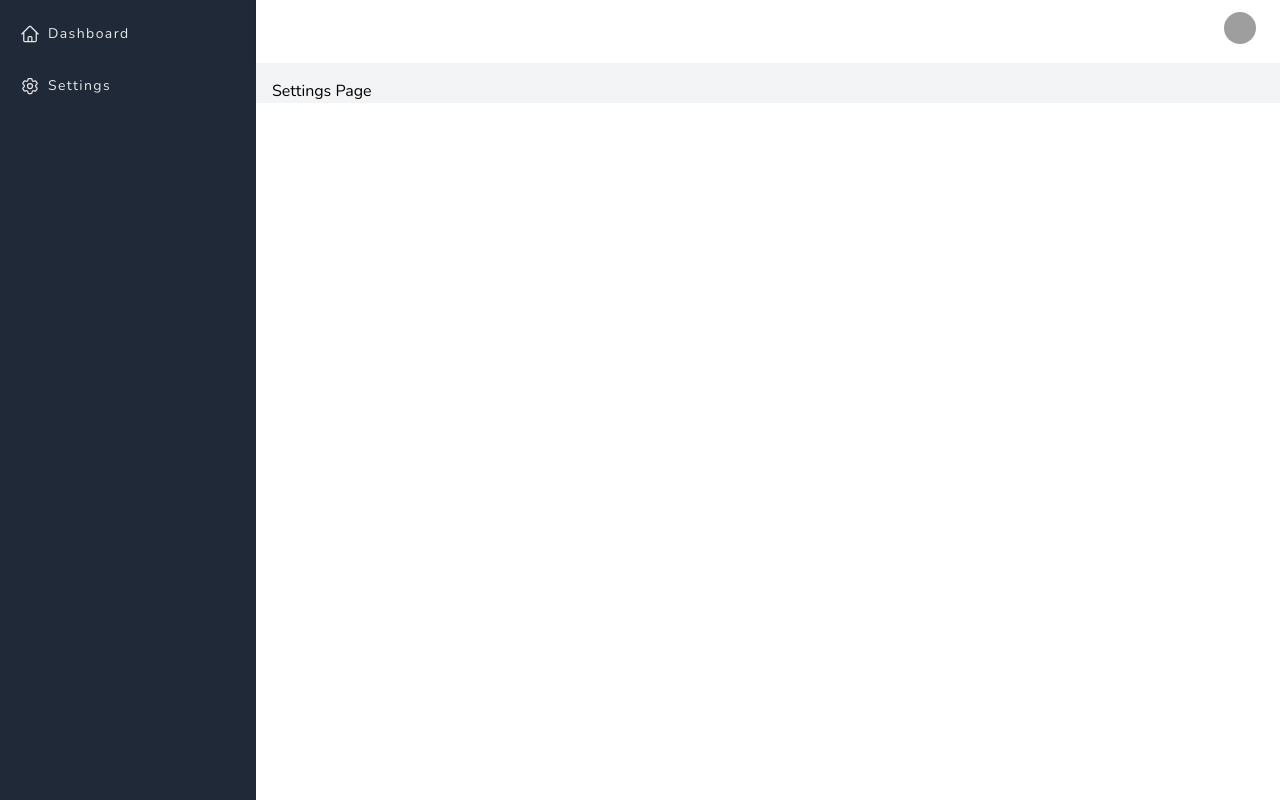
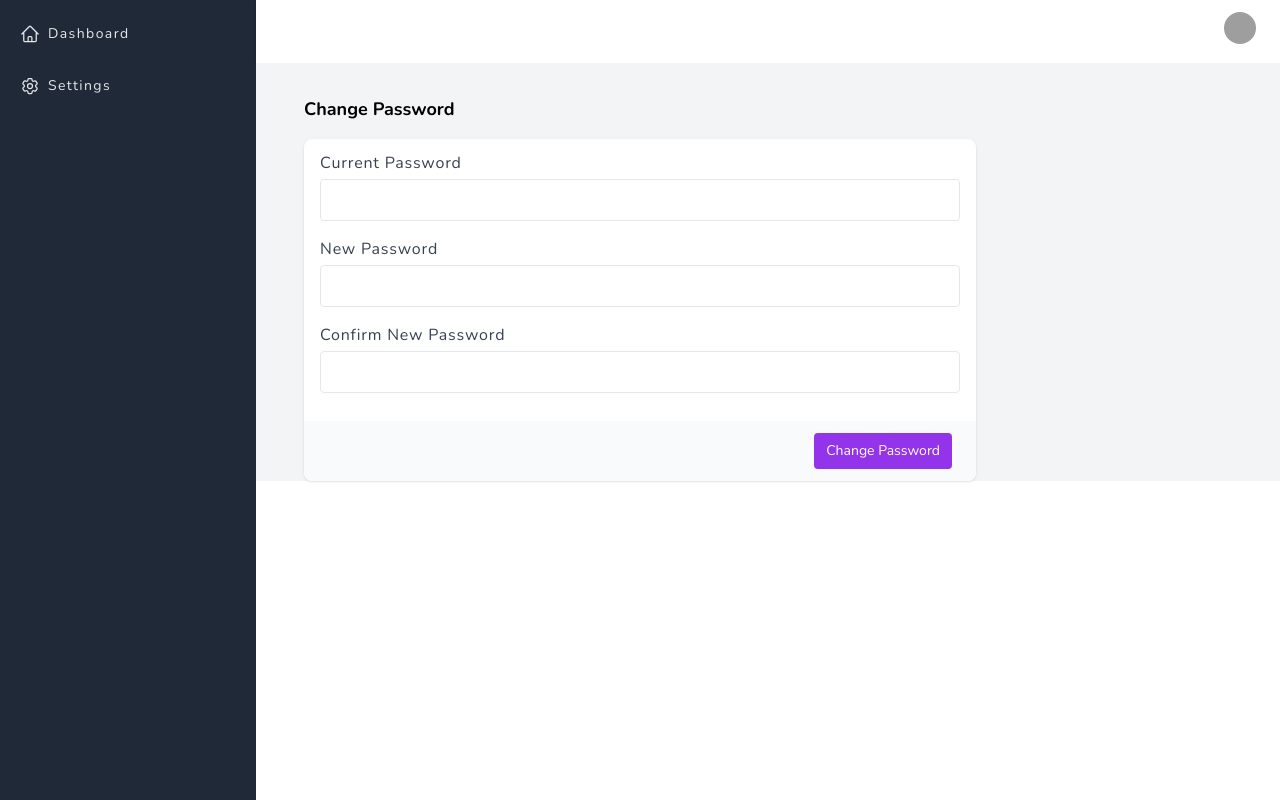
Before and after one commit to chetannn/next-starter-kit, a Next.js app: page /settings in a window 1280 px wide. Built offline with nearby package versions, Linux system fonts and the light colour scheme; grey boxes are pictures that could not be loaded.

Commit message:
ui: settings page

```diff
--- a/pages/settings.tsx
+++ b/pages/settings.tsx
@@ -1,9 +1,37 @@
 import Layout from "../components/Layout";
+import Input from "../components/Input";
 
 export default function Settings() {
     return (
         <Layout>
-            <h2>Settings Page</h2>
+            <div className="max-w-5xl w-full mx-auto px-8">
+                <h2 className="text-lg font-semibold my-4">Change Password</h2>
+                <form className="max-w-2xl rounded-lg shadow bg-white">
+                    <div className="px-4 py-3">
+                        <div className="mb-4">
+                            <label className="block text-gray-700 tracking-wider mb-1">Current Password</label>
+                            <Input className="px-3 py-2 w-full" />
+                        </div>
+
+                         <div className="mb-4">
+                            <label className="block text-gray-700 tracking-wider mb-1">New Password</label>
+                            <Input  className="px-3 py-2 w-full" />
+                        </div>
+
+                         <div className="mb-4">
+                            <label className="block text-gray-700 tracking-wider mb-1">Confirm New Password</label>
+                            <Input  className="px-3 py-2 w-full" />
+                        </div>
+                    </div>
+
+                    <footer className="rounded-b-lg px-6 py-3 bg-gray-50">
+                        <div className="flex items-center justify-end space-x-2">
+                            <button className="inline-flex items-center px-3 py-2 bg-purple-600 hover:bg-purple-600 rounded text-white text-sm">Change Password</button>
+                        </div>
+                    </footer>
+                </form>
+            </div>
+
         </Layout>
     );
 }
```
